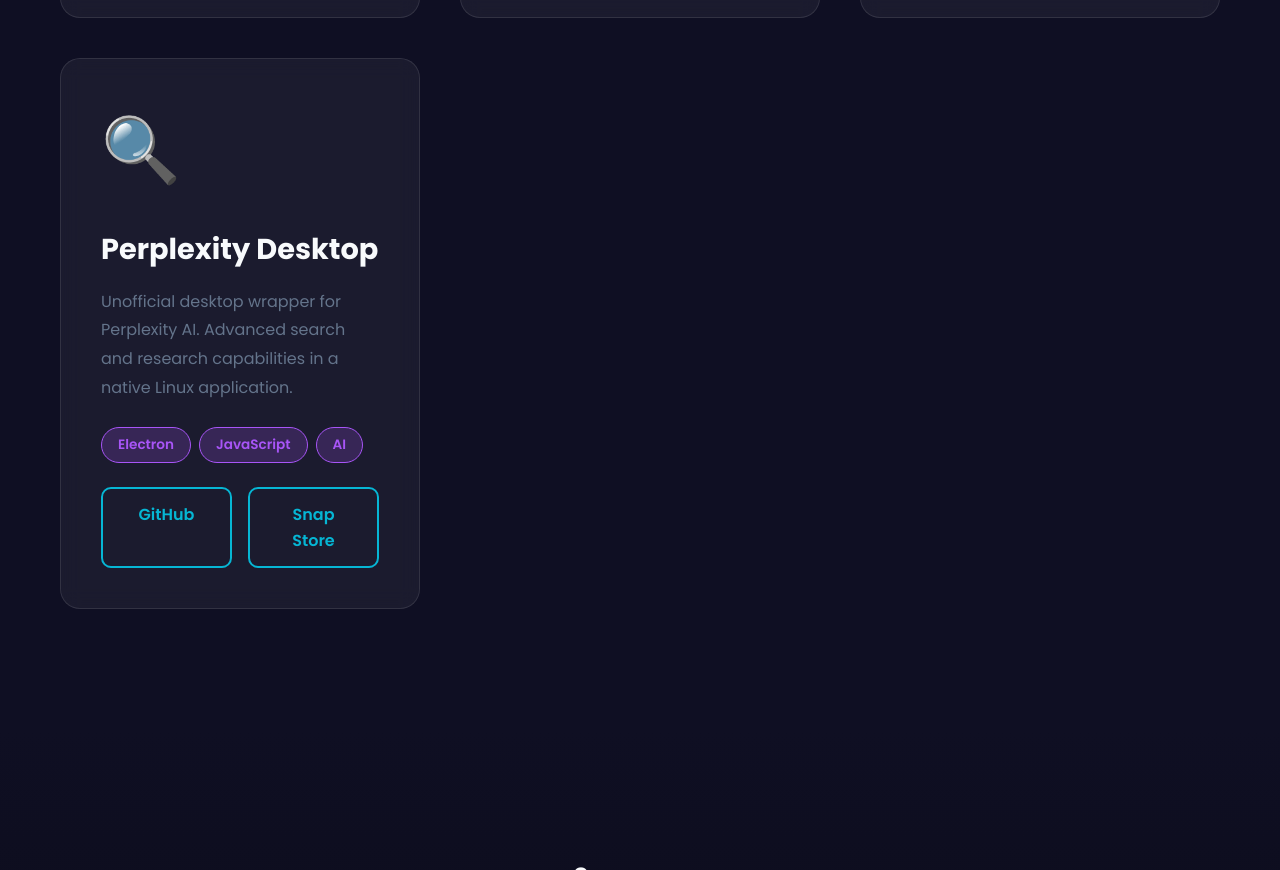
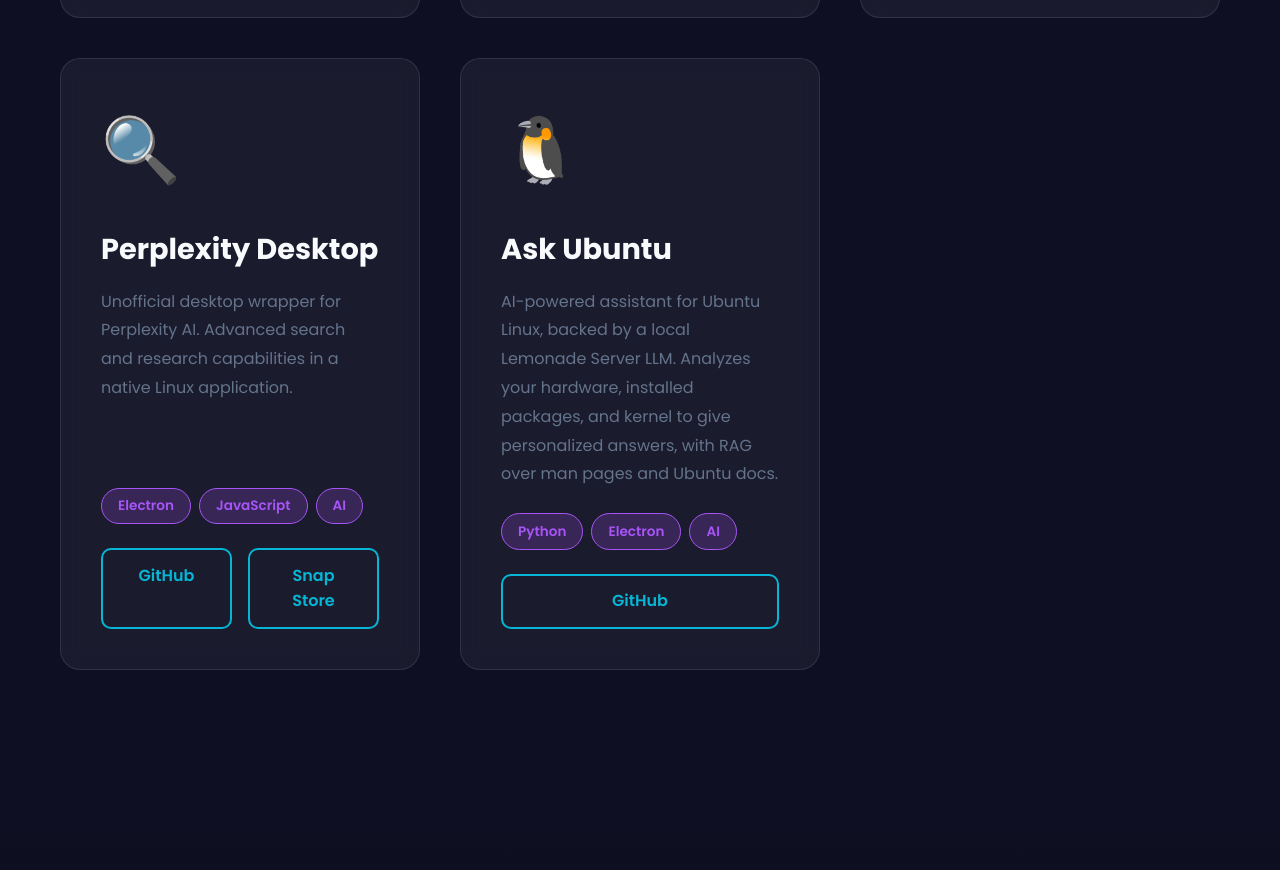
Before and after one commit to kenvandine/linuxgroove, a plain HTML site: page index.html in a window 1280 px wide. Shown: the part 4023-4893 px from the top of the page. Drawn offline with Linux system fonts and the light colour scheme.

Commit message:
Added Ask Ubuntu to projects

```diff
--- a/index.html
+++ b/index.html
@@ -243,6 +243,20 @@
                         <a href="https://snapcraft.io/perplexity-desktop" class="app-link" target="_blank">Snap Store</a>
                     </div>
                 </div>
+
+                <div class="app-card">
+                    <div class="app-icon">🐧</div>
+                    <h3>Ask Ubuntu</h3>
+                    <p class="app-description">AI-powered assistant for Ubuntu Linux, backed by a local Lemonade Server LLM. Analyzes your hardware, installed packages, and kernel to give personalized answers, with RAG over man pages and Ubuntu docs.</p>
+                    <div class="app-tags">
+                        <span class="tag">Python</span>
+                        <span class="tag">Electron</span>
+                        <span class="tag">AI</span>
+                    </div>
+                    <div class="app-links">
+                        <a href="https://github.com/kenvandine/ask-ubuntu" class="app-link" target="_blank">GitHub</a>
+                    </div>
+                </div>
             </div>
         </div>
     </section>
```
